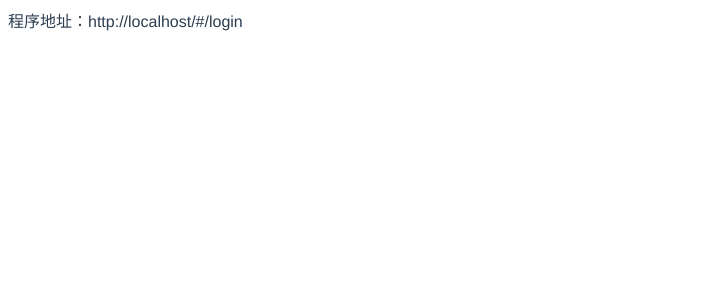
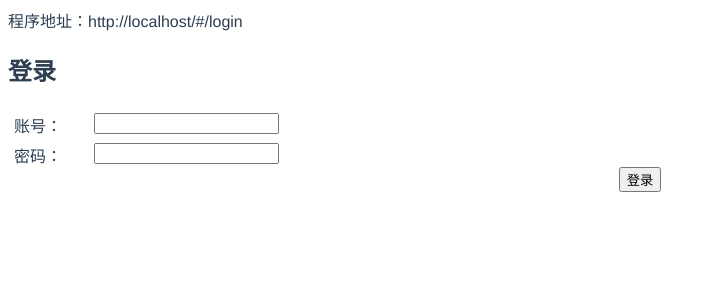
Before and after one commit to xxfcz/power-inspection, a Vue app: page /#/login in a window 1280 px wide. Shown: the top 300 px of the page, without its empty margins (0-716 px from the left). Built offline with nearby package versions, Linux system fonts and the light colour scheme; what vue-moment-lib would draw is missing.

Commit message:
+) simplified login

```diff
--- a/package.json
+++ b/package.json
@@ -10,7 +10,7 @@
     "unit": "cross-env BABEL_ENV=test karma start test/unit/karma.conf.js --single-run",
     "test": "npm run unit",
     "build": "node build/build.js",
-    "server": "json-server server/db.json  -p 3002 --watch --routes server/routes.json --static dist"
+    "server": "cd server && npm run server"
   },
   "dependencies": {
     "axios": "^0.18.0",
--- a/server/db.json
+++ b/server/db.json
@@ -11,6 +11,10 @@
     {
       "id": 3,
       "name": "郴州供电车间"
+    },
+    {
+      "id": 4,
+      "name": "西渡供电车间"
     }
   ],
   "sections": [
@@ -59,12 +63,14 @@
     {
       "id": 2,
       "name": "Xiao",
-      "workshopId": 1
+      "workshopId": 4,
+      "password": "123456"
     },
     {
       "name": "BBC",
       "id": 4,
-      "workshopId": 1
+      "workshopId": 1,
+      "password": "123456"
     }
   ],
   "tasks": [
--- a/src/pages/Home.vue
+++ b/src/pages/Home.vue
@@ -1,6 +1,11 @@
 <template>
   <div>
+    <div>当前用户：{{user || '请登录'}}</div>
     <ul>
+      <li>
+        <button @click="logout" v-if="user">注销</button>
+        <router-link to="login" v-else>登录</router-link>
+      </li>
       <li>
         <router-link to="tasks">任务清单</router-link>
       </li>
@@ -32,13 +37,33 @@ li {
 
 <script>
 export default {
+  data() {
+    return {
+      user: ""
+    }
+  },
+  mounted() {
+    this.initUser()
+  },
   methods: {
+    initUser() {
+      let user = this.getUser()
+      if (user != null) this.user = user.name
+      else this.user = ""
+    },
+    getUser() {
+      return JSON.parse(localStorage.getItem("user"))
+    },
+    logout() {
+      localStorage.removeItem("user")
+      this.initUser()
+    },
     clearCache() {
-      if (!confirm('若有未上传之巡检记录，将一并丢失。确定要清除？')) return
+      if (!confirm("若有未上传之巡检记录，将一并丢失。确定要清除？")) return
       this.$db
         .delete()
         .then(r => {
-          alert('数据缓存已清除')
+          alert("数据缓存已清除")
         })
         .catch(e => {
           alert(e)
--- /dev/null
+++ b/src/pages/Login.vue
@@ -0,0 +1,47 @@
+<template>
+    <div>
+        <h2>登录</h2>
+        <div>
+            <label>账号：
+                <input type="text" name="userid" v-model="userid">
+            </label>
+        </div>
+        <div>
+            <label>密码：
+                <input type="password" name="password" v-model="password">
+            </label>
+        </div>
+        <div style="text-align: center">
+            <button @click="login">登录</button>
+        </div>
+    </div>
+</template>
+
+<script>
+export default {
+  data() {
+    return {
+      userid: "",
+      password: ""
+    }
+  },
+  methods: {
+    login() {
+      if (!this.userid || !this.password) {
+        alert("请输入您的账号及密码")
+        return
+      }
+
+      alert("登录成功！")
+      let user = {
+        id: 2,
+        name: "Xiao",
+        workshopId: 4,
+        workshopName: "西渡供电车间"
+      }
+      localStorage.setItem("user", JSON.stringify(user))
+      this.$router.go(-1)
+    }
+  }
+}
+</script>
--- a/src/router/index.js
+++ b/src/router/index.js
@@ -6,6 +6,7 @@ import LocalRecords from '@/pages/LocalRecords'
 import RemoteRecords from '@/pages/RemoteRecords'
 import Tasks from '@/pages/Tasks'
 import AddTask from '@/pages/AddTask'
+import Login from '@/pages/Login'
 
 Vue.use(Router)
 
@@ -39,6 +40,11 @@ export default new Router({
       path: '/add-task',
       name: 'add-task',
       component: AddTask
+    },
+    {
+      path: '/login',
+      name: 'login',
+      component: Login
     }
   ]
 })
```
Also changed, not shown: 2 other files (tests, documents, lock files or other folders).
